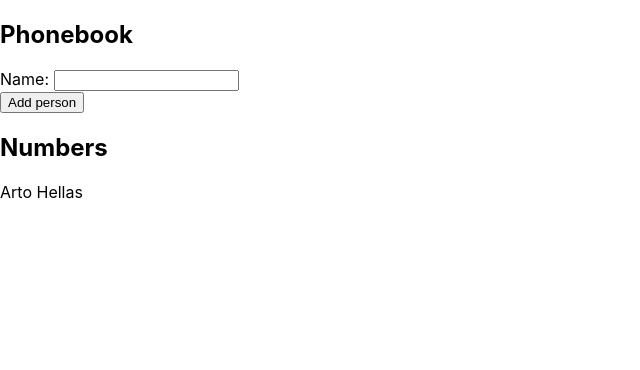
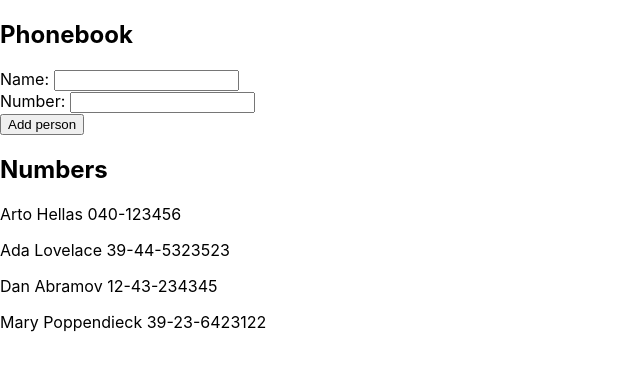
Before and after one commit to haakonte/part2, a React (Create React App) app in the folder phonebook_part2/: page / in a window 1280 px wide. Shown: the top 370 px of the page, without its empty margins (0-640 px from the left). Built offline with nearby package versions, Linux system fonts and the light colour scheme.

Commit message:
completed 2.8

```diff
--- a/phonebook_part2/src/App.js
+++ b/phonebook_part2/src/App.js
@@ -3,28 +3,38 @@
 
 const App = () => {
 
-  const [ persons, setPersons ] = useState([
-    { name: 'Arto Hellas' }
+  const [persons, setPersons] = useState([
+    { name: 'Arto Hellas', number: '040-123456' },
+    { name: 'Ada Lovelace', number: '39-44-5323523' },
+    { name: 'Dan Abramov', number: '12-43-234345' },
+    { name: 'Mary Poppendieck', number: '39-23-6423122' }
   ])
   const [ newName, setNewName ] = useState('')
+  const [newNumber, setNewNumber] = useState('')
 
   const addPerson = (event) => {
     event.preventDefault()
     const newPerson = {
-      name: newName
+      name: newName,
+      number: newNumber
     }
     const inPersons = persons.filter(person => person.name === newPerson.name).length > 0
     if (!inPersons) {
       setPersons(persons.concat(newPerson))
       setNewName('')
+      setNewNumber('')
     } else {
       alert(newName + ' is already in the phonebook')
     }
 
   }
 
-  const handlePersonChange = (event) => {
+  const handleNameChange = (event) => {
     setNewName(event.target.value)
+  }
+
+  const handleNumberChange = (event) => {
+    setNewNumber(event.target.value)
   }
 
 
@@ -33,7 +43,10 @@
       <h2>Phonebook</h2>
       <form onSubmit={addPerson}>
         <div>
-          Name: <input value={newName} onChange={handlePersonChange}/>
+          Name: <input value={newName} onChange={handleNameChange}/>
+        </div>
+        <div>
+          Number: <input value = {newNumber} onChange = {handleNumberChange}/>
         </div>
         <div>
           <button type="submit">Add person</button>
--- a/phonebook_part2/src/components/Person.js
+++ b/phonebook_part2/src/components/Person.js
@@ -3,7 +3,7 @@
 
 const Person = ({person}) => {
     return (
-        <p>{person.name}</p>
+        <p>{person.name} {person.number}</p>
     )
 }
 
```
Also changed, not shown: 1 other file (tests, documents, lock files or other folders).
